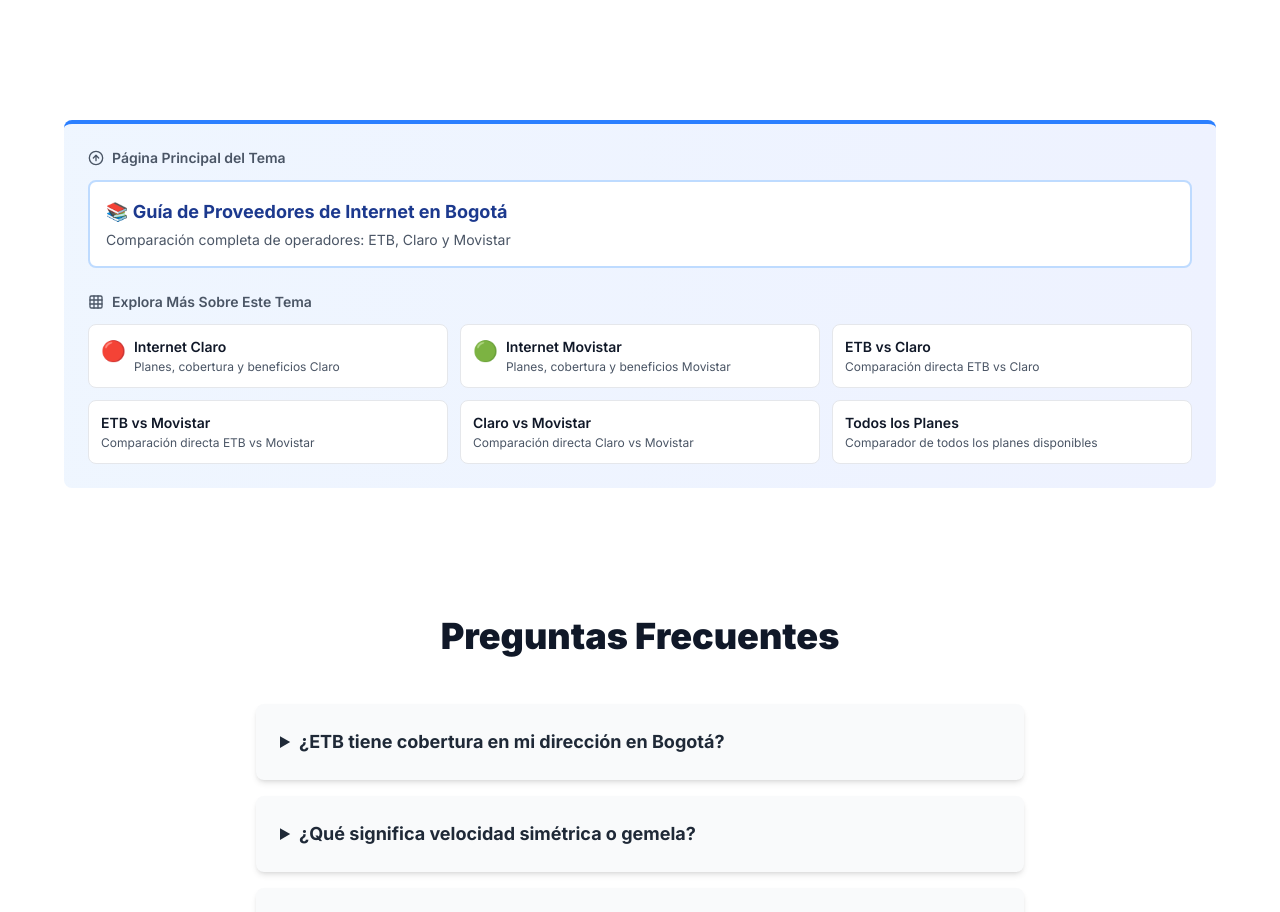
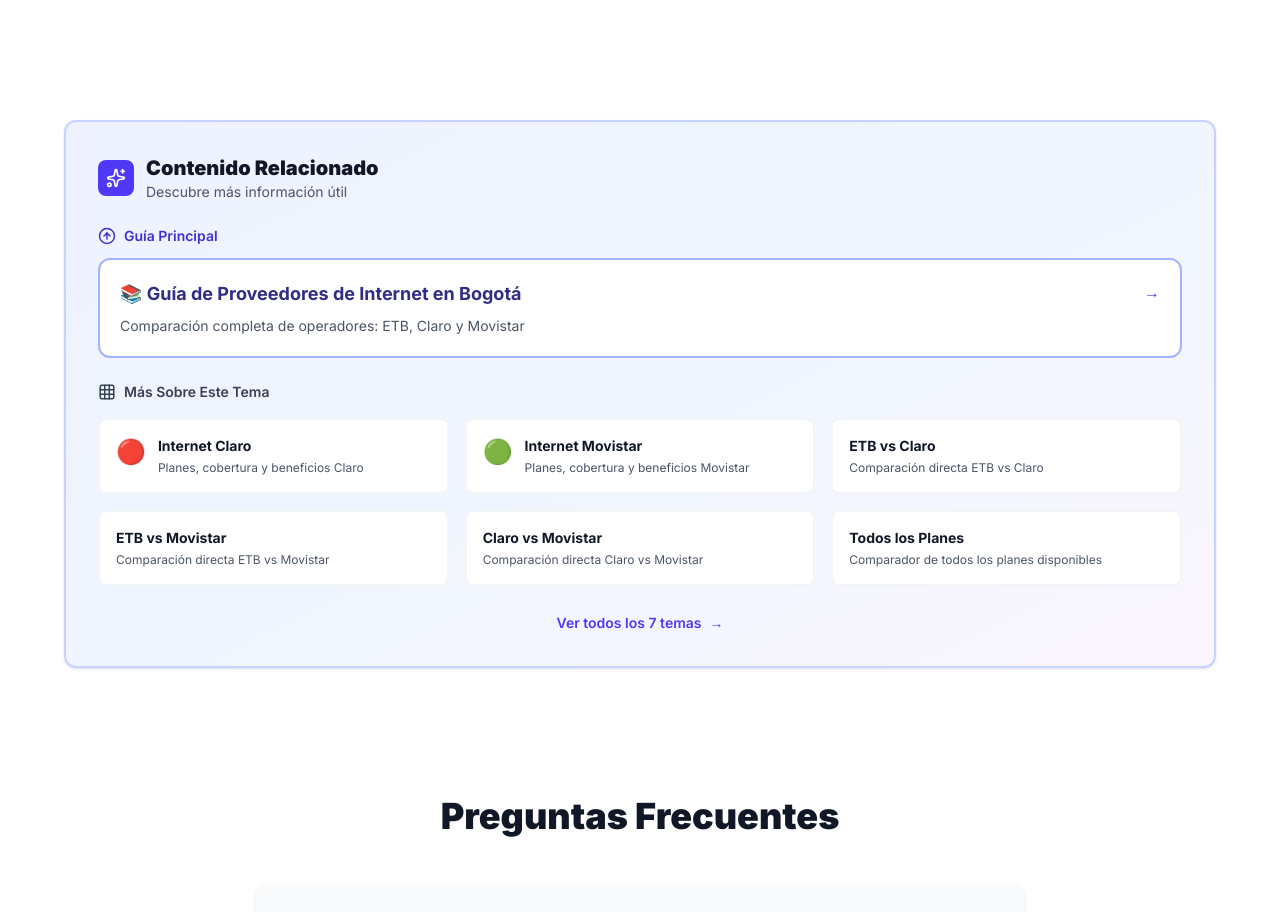
Before and after one commit to lordmacu/comparador, a Next.js app: page /etb in a window 1280 px wide. Shown: the part 5420-6332 px from the top of the page. Built offline with nearby package versions, Linux system fonts and the light colour scheme.

Commit message:
Ajustes a Content Clusters - ClusterNavigation mejorado en todas las páginas cluster

```diff
--- a/app/barrios/[barrio]/page.tsx
+++ b/app/barrios/[barrio]/page.tsx
@@ -4,6 +4,7 @@
 import { getAllProviders } from '@/lib/data';
 import QuickCallForm from '@/components/QuickCallForm';
 import WhatsAppButton from '@/components/WhatsAppButton';
+import ClusterNavigation from '@/components/ClusterNavigation';
 import { MapPin, Zap, TrendingUp, Shield } from 'lucide-react';
 
 // Definir los barrios de Bogotá
@@ -382,6 +383,15 @@
           </div>
         </div>
       </section>
+
+      {/* Content Cluster Navigation */}
+      <section className="py-8 bg-white">
+        <div className="container mx-auto px-4">
+          <div className="max-w-6xl mx-auto">
+            <ClusterNavigation />
+          </div>
+        </div>
+      </section>
     </>
   );
 }
--- a/app/casos/[caso]/page.tsx
+++ b/app/casos/[caso]/page.tsx
@@ -3,6 +3,7 @@
 import Link from 'next/link';
 import { getAllProviders } from '@/lib/data';
 import QuickCallForm from '@/components/QuickCallForm';
+import ClusterNavigation from '@/components/ClusterNavigation';
 import { Gamepad2, Briefcase, Video, Zap, Shield, TrendingUp } from 'lucide-react';
 
 // Definir los casos de uso
@@ -491,6 +492,15 @@
           </div>
         </div>
       </section>
+
+      {/* Content Cluster Navigation */}
+      <section className="py-8 bg-white">
+        <div className="container mx-auto px-4">
+          <div className="max-w-6xl mx-auto">
+            <ClusterNavigation />
+          </div>
+        </div>
+      </section>
     </>
   );
 }
--- a/app/soluciones/[solucion]/page.tsx
+++ b/app/soluciones/[solucion]/page.tsx
@@ -1,6 +1,7 @@
 import { Metadata } from 'next';
 import { notFound } from 'next/navigation';
 import QuickCallForm from '@/components/QuickCallForm';
+import ClusterNavigation from '@/components/ClusterNavigation';
 import FAQSection from '@/components/FAQSection';
 import { Phone, Shield, Zap, Clock, TrendingUp, CheckCircle, AlertCircle, Settings } from 'lucide-react';
 import { FAQ } from '@/lib/types';
@@ -812,6 +813,15 @@
           }),
         }}
       />
+
+      {/* Content Cluster Navigation */}
+      <section className="py-8 bg-white">
+        <div className="container mx-auto px-4">
+          <div className="max-w-6xl mx-auto">
+            <ClusterNavigation />
+          </div>
+        </div>
+      </section>
     </div>
   );
 }
--- a/app/velocidades/[velocidad]/page.tsx
+++ b/app/velocidades/[velocidad]/page.tsx
@@ -3,6 +3,7 @@
 import Link from 'next/link';
 import { getAllProviders } from '@/lib/data';
 import QuickCallForm from '@/components/QuickCallForm';
+import ClusterNavigation from '@/components/ClusterNavigation';
 import { Zap, TrendingUp, Shield, Wifi, Download, Upload } from 'lucide-react';
 
 // Definir las velocidades disponibles
@@ -338,6 +339,15 @@
         </div>
       </section>
 
+      {/* Content Cluster Navigation */}
+      <section className="py-8 bg-white">
+        <div className="container mx-auto px-4">
+          <div className="max-w-6xl mx-auto">
+            <ClusterNavigation />
+          </div>
+        </div>
+      </section>
+
       {/* CTA Final */}
       <section className="py-12 bg-blue-600 text-white">
         <div className="container mx-auto px-4 text-center">
--- a/app/viviendas/[vivienda]/page.tsx
+++ b/app/viviendas/[vivienda]/page.tsx
@@ -2,6 +2,7 @@
 import { notFound } from 'next/navigation';
 import { getAllProviders } from '@/lib/data';
 import QuickCallForm from '@/components/QuickCallForm';
+import ClusterNavigation from '@/components/ClusterNavigation';
 
 interface ViviendaInfo {
   nombre: string;
@@ -391,6 +392,15 @@
             <QuickCallForm />
           </div>
         </section>
+
+        {/* Content Cluster Navigation */}
+        <section className="py-8 bg-white">
+          <div className="container mx-auto px-4">
+            <div className="max-w-6xl mx-auto">
+              <ClusterNavigation />
+            </div>
+          </div>
+        </section>
       </main>
     </>
   );
--- a/components/ClusterNavigation.tsx
+++ b/components/ClusterNavigation.tsx
@@ -3,7 +3,7 @@
 import Link from 'next/link';
 import { usePathname } from 'next/navigation';
 import { getClusterForPage, getPillarPage, isPillarPage } from '@/lib/clusters';
-import { ArrowUpCircle, Grid3x3 } from 'lucide-react';
+import { ArrowUpCircle, Grid3x3, Sparkles } from 'lucide-react';
 
 export default function ClusterNavigation() {
   const pathname = usePathname();
@@ -15,56 +15,81 @@
   const pillarPage = getPillarPage(pathname);
 
   return (
-    <div className="bg-gradient-to-r from-blue-50 to-indigo-50 border-t-4 border-blue-500 rounded-lg p-6 my-8">
+    <div className="bg-gradient-to-br from-indigo-50 via-blue-50 to-purple-50 border-2 border-indigo-200 rounded-xl p-8 my-8 shadow-sm">
+      {/* Header */}
+      <div className="flex items-center gap-3 mb-6">
+        <div className="p-2 bg-indigo-600 rounded-lg">
+          <Sparkles className="w-5 h-5 text-white" />
+        </div>
+        <div>
+          <h3 className="text-xl font-black text-gray-900">
+            {isCurrentPillar ? 'Explora Todos los Temas' : 'Contenido Relacionado'}
+          </h3>
+          <p className="text-sm text-gray-600">
+            {isCurrentPillar
+              ? `${cluster.clusterPages.length} recursos sobre este tema`
+              : 'Descubre más información útil'
+            }
+          </p>
+        </div>
+      </div>
+
       {/* Pillar Page Link (if not on pillar page) */}
       {!isCurrentPillar && pillarPage && (
         <div className="mb-6">
-          <div className="flex items-center gap-2 text-sm text-gray-600 mb-3">
-            <ArrowUpCircle size={16} />
-            <span className="font-semibold">Página Principal del Tema</span>
+          <div className="flex items-center gap-2 text-sm font-semibold text-indigo-700 mb-3">
+            <ArrowUpCircle size={18} />
+            <span>Guía Principal</span>
           </div>
           <Link
             href={pillarPage.url}
-            className="block bg-white rounded-lg p-4 hover:shadow-md transition-all border-2 border-blue-200 hover:border-blue-500"
+            className="block bg-white rounded-xl p-5 hover:shadow-lg transition-all border-2 border-indigo-300 hover:border-indigo-500 group"
           >
-            <h3 className="font-bold text-lg text-blue-900 mb-1">
-              📚 {pillarPage.title}
-            </h3>
-            <p className="text-gray-600 text-sm">
-              {pillarPage.description}
-            </p>
+            <div className="flex items-start justify-between">
+              <div className="flex-1">
+                <h4 className="font-bold text-lg text-indigo-900 mb-2 group-hover:text-indigo-600 transition-colors">
+                  📚 {pillarPage.title}
+                </h4>
+                <p className="text-gray-600 text-sm">
+                  {pillarPage.description}
+                </p>
+              </div>
+              <div className="ml-4 text-indigo-600 group-hover:translate-x-1 transition-transform">
+                →
+              </div>
+            </div>
           </Link>
         </div>
       )}
 
       {/* Cluster Pages */}
       <div>
-        <div className="flex items-center gap-2 text-sm text-gray-600 mb-3">
-          <Grid3x3 size={16} />
-          <span className="font-semibold">
-            {isCurrentPillar ? 'Temas Relacionados' : 'Explora Más Sobre Este Tema'}
+        <div className="flex items-center gap-2 text-sm font-semibold text-gray-700 mb-4">
+          <Grid3x3 size={18} />
+          <span>
+            {isCurrentPillar ? 'Todos los Temas' : 'Más Sobre Este Tema'}
           </span>
         </div>
 
-        <div className="grid md:grid-cols-2 lg:grid-cols-3 gap-3">
+        <div className="grid md:grid-cols-2 lg:grid-cols-3 gap-4">
           {cluster.clusterPages
             .filter(page => page.slug !== pathname) // Exclude current page
-            .slice(0, 6)
+            .slice(0, isCurrentPillar ? 9 : 6) // Show more on pillar pages
             .map((page) => (
               <Link
                 key={page.slug}
                 href={page.slug}
-                className="bg-white rounded-lg p-3 hover:shadow-md transition-all border border-gray-200 hover:border-blue-400 group"
+                className="bg-white rounded-lg p-4 hover:shadow-md transition-all border-2 border-gray-100 hover:border-indigo-400 group"
               >
-                <div className="flex items-start gap-2">
+                <div className="flex items-start gap-3">
                   {page.icon && (
-                    <span className="text-xl flex-shrink-0">{page.icon}</span>
+                    <span className="text-2xl flex-shrink-0 group-hover:scale-110 transition-transform">{page.icon}</span>
                   )}
                   <div className="flex-1 min-w-0">
-                    <h4 className="font-semibold text-sm text-gray-900 group-hover:text-blue-600 transition-colors truncate">
+                    <h5 className="font-bold text-sm text-gray-900 group-hover:text-indigo-600 transition-colors mb-1 line-clamp-2">
                       {page.title}
-                    </h4>
-                    <p className="text-xs text-gray-600 mt-0.5 line-clamp-2">
+                    </h5>
+                    <p className="text-xs text-gray-600 line-clamp-2">
                       {page.description}
                     </p>
                   </div>
@@ -74,14 +99,15 @@
         </div>
       </div>
 
-      {/* View All Link for Pillar Pages */}
-      {isCurrentPillar && cluster.clusterPages.length > 6 && (
-        <div className="mt-4 text-center">
+      {/* View All Link for cluster pages */}
+      {!isCurrentPillar && pillarPage && cluster.clusterPages.length > 6 && (
+        <div className="mt-6 text-center">
           <Link
-            href={pillarPage?.url || '#'}
-            className="text-blue-600 hover:text-blue-700 text-sm font-semibold inline-flex items-center gap-1"
+            href={pillarPage.url}
+            className="inline-flex items-center gap-2 text-indigo-600 hover:text-indigo-700 font-semibold text-sm group"
           >
-            Ver todos los {cluster.clusterPages.length} temas →
+            <span>Ver todos los {cluster.clusterPages.length} temas</span>
+            <span className="group-hover:translate-x-1 transition-transform">→</span>
           </Link>
         </div>
       )}
```
